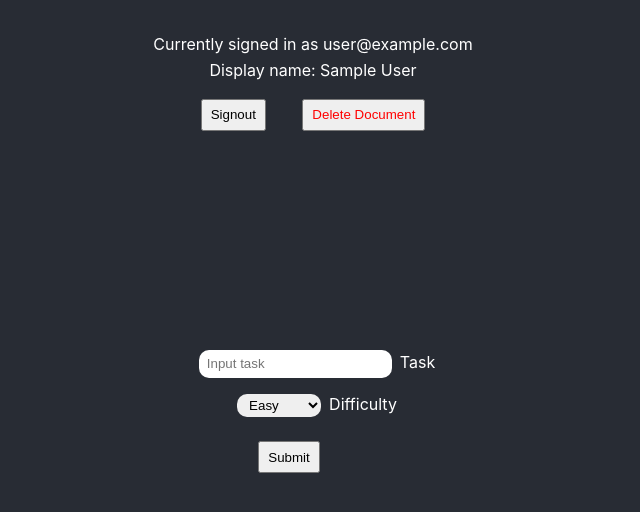
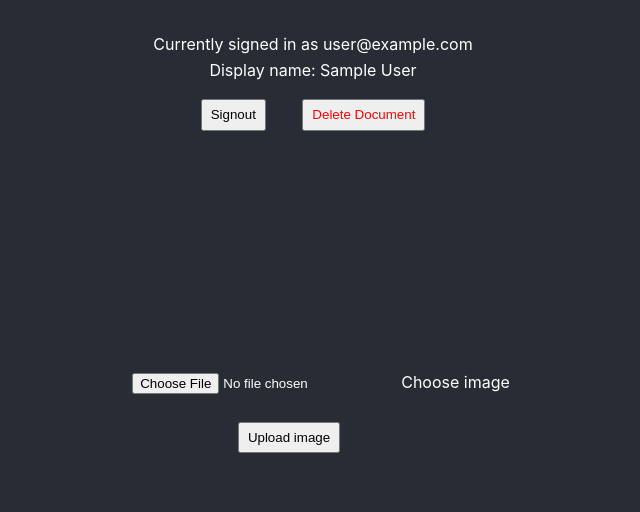
Before and after one commit to chideraao/educative-lessons, a React (Create React App) app: page / in a window 1280 px wide. Shown: the top 512 px of the page, without its empty margins (327-967 px from the left). Built offline with nearby package versions, Linux system fonts and the light colour scheme; no server answers; the database is empty; sample sign-in values are in the browser's storage.

Commit message:
upload files

```diff
--- a/src/App.css
+++ b/src/App.css
@@ -79,7 +79,7 @@
   justify-content: center;
 }
 
-.home .task-form input[name="task"],
+.home .task-form input[name="upload"],
 .home .task-form select {
   margin: 0.5rem;
   padding: 0.2rem 0.5rem;
--- a/src/components/AddTask.jsx
+++ b/src/components/AddTask.jsx
@@ -1,22 +1,13 @@
-import React, { useState } from "react";
-import { documentWrite } from "../helpers/firestore";
+import React, { useRef } from "react";
+import { fileUpload } from "../helpers/storage";
 
 function AddTask() {
-  const [input, setInput] = useState({ task: "", difficulty: "easy" });
-
-  const handleChange = (e) => {
-    setInput((prevState) => ({
-      ...prevState,
-      [e.target.name]: e.target.value,
-    }));
-  };
+  const fileInput = useRef(null);
 
   const handleSubmit = (e) => {
     e.preventDefault();
 
-    let { task, difficulty } = input;
-
-    documentWrite(task, difficulty, setInput);
+    fileUpload(fileInput.current.files[0]);
   };
 
   return (
@@ -24,34 +15,19 @@ function AddTask() {
       <div className="form-input">
         <form onSubmit={handleSubmit}>
           <input
-            name="task"
-            placeholder="Input task"
-            type="text"
-            onChange={handleChange}
-            value={input.task}
+            name="upload"
+            type="file"
+            ref={fileInput}
+            // accept="image/*,pdf/*"
             required
           />
-          <label htmlFor="task" className="label-name">
-            <span className="content-name">Task</span>
+          <label htmlFor="upload image" className="label-name">
+            <span className="content-name">Choose image</span>
           </label>
           <br />
-          <select
-            name="difficulty"
-            id="difficulty"
-            onChange={handleChange}
-            value={input.difficulty}
-            required
-          >
-            <option value="easy">Easy</option>
-            <option value="medium">Medium</option>
-            <option value="hard">Hard</option>
-          </select>
-          <label htmlFor="difficulty" className="label-name">
-            <span className="content-name">Difficulty</span>
-          </label>
           <div className="btn">
             <button title="submit" aria-label="submit" type="submit">
-              Submit
+              Upload image
             </button>
           </div>
         </form>
--- a/src/helpers/firestore.js
+++ b/src/helpers/firestore.js
@@ -38,7 +38,7 @@ export const retrieveDocs = async () => {
 export const docListener = () => {
   onSnapshot(docRef, (docSnapshot) => {
     if (docSnapshot.exists()) {
-      // console.log(docSnapshot.data());
+      console.log(docSnapshot.data());
     }
   });
 };
@@ -48,7 +48,7 @@ export const retrieveDoc = async () => {
 
   if (docSnapshot.exists()) {
     const docData = docSnapshot.data();
-    // console.log(docData);
+    console.log(docData);
   }
 };
 
--- /dev/null
+++ b/src/helpers/storage.js
@@ -0,0 +1,21 @@
+import { getStorage, ref, uploadBytes } from "firebase/storage";
+import { firebaseApp } from "../services/firebase";
+
+const storage = getStorage(firebaseApp);
+
+// reference to educative directory
+const educativeRef = ref(storage, "images/logo.png");
+
+export const fileUpload = (image) => {
+  const metadata = {
+    contentType: "image/png",
+  };
+
+  uploadBytes(educativeRef, image, metadata)
+    .then((snapshot) => {
+      alert("File uploaded successfully");
+    })
+    .catch((err) => {
+      console.log(err);
+    });
+};
```
